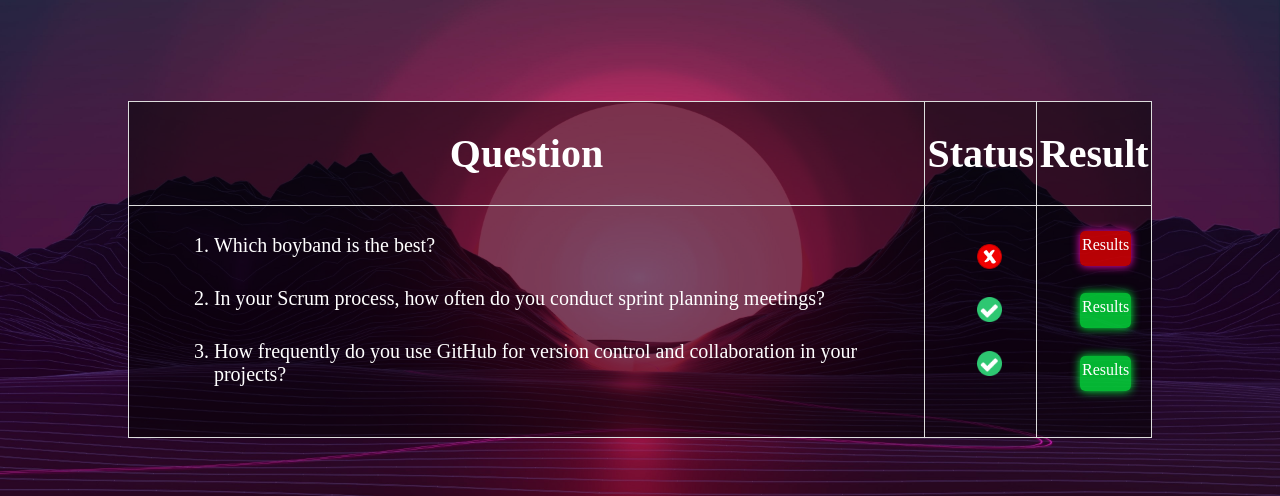
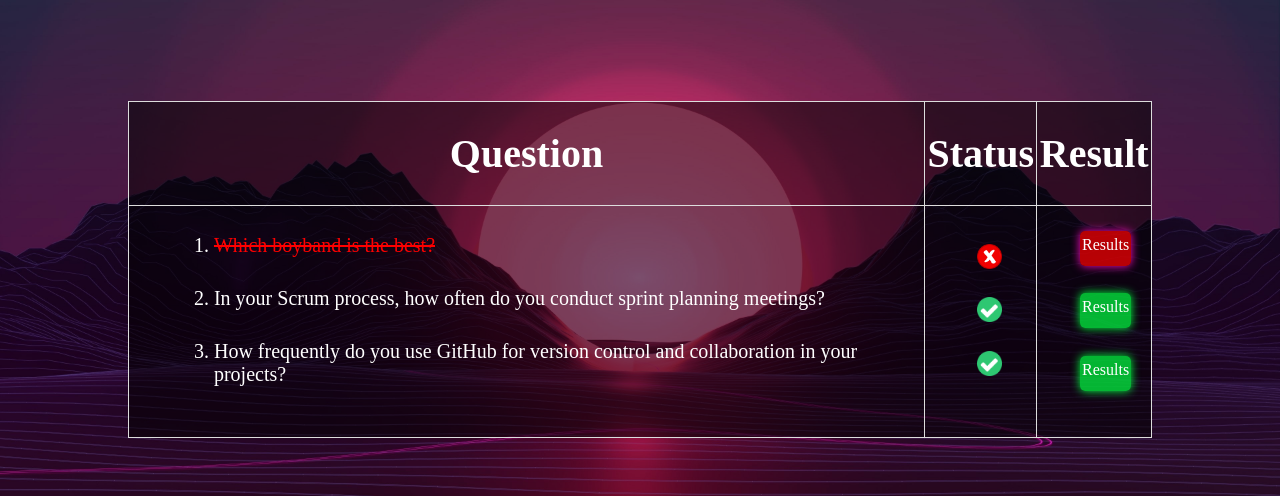
Before and after one commit to GGWPXXXX/ku-polls, a Django app: page /polls/ in a window 1280 px wide. Shown: the part 83-579 px from the top of the page. Run offline with Django 4.2, Linux system fonts and the light colour scheme; data comes from the database, SQL or seed files in the repository.

Commit message:
updated for closed poll in index.

```diff
--- a/polls/templates/index.html
+++ b/polls/templates/index.html
@@ -57,7 +57,11 @@
                     {% for question in latest_question_list %}
                         <li id="question">
                             <a href="{% url 'polls:detail' question.id %}" {% if not question.can_vote %}class="disabled" data-disabled="true"{% endif %}>
-                                {{ question.question_text }}
+                                {% if not question.can_vote %}
+                                    <del style="color: red;">{{ question.question_text }}</del>
+                                {% else %}
+                                    {{question.question_text}}
+                                {% endif %}
                                 <br>
                             </a>
 
```
Also changed, not shown: 1 other file.
